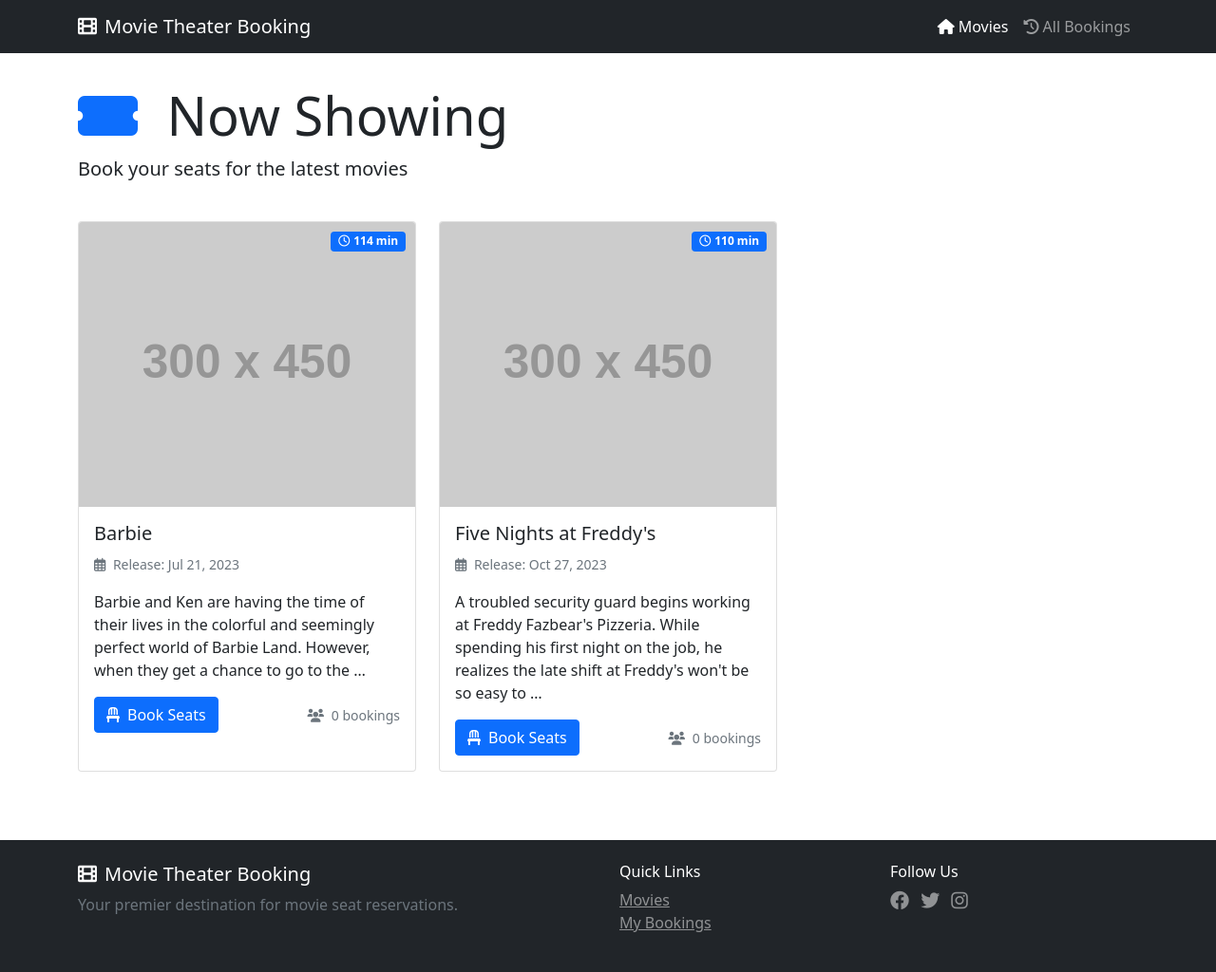
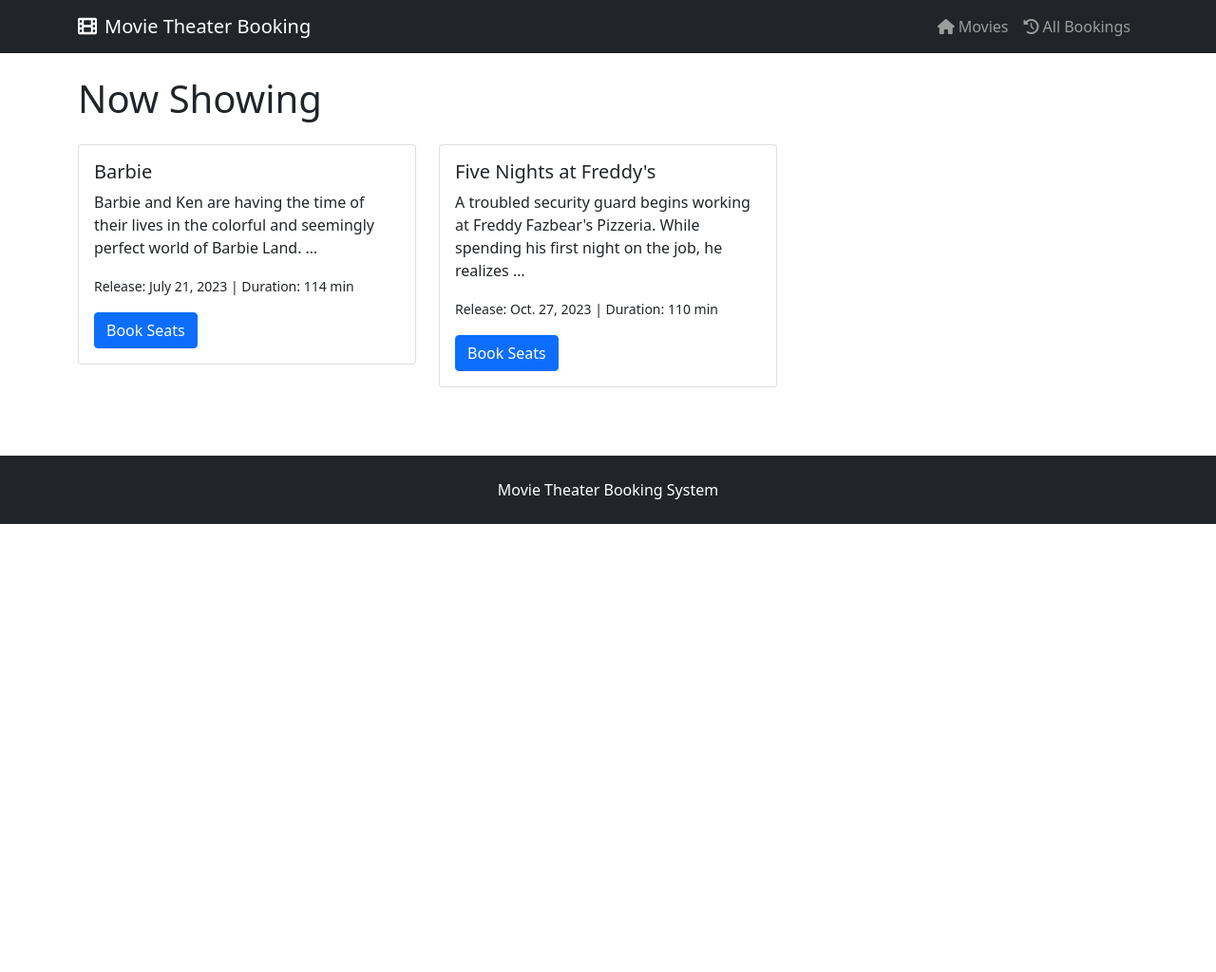
Before and after one commit to TaraR15/cs4300, a Django app: page / in a window 1280 px wide. Shown: the whole page at 95% size. After the commit the page ends 552 px from the top, so only its background shows below. Run offline with Django 4.2, Linux system fonts and the light colour scheme; data comes from the database, SQL or seed files in the repository; grey boxes labelled with a size stand in for pictures from a placeholder-image service; data that the repository does not hold is empty; some libraries are stand-ins or nearby versions.

Commit message:
Made templates more basic and buttons now work

```diff
--- a/homework2/movie_theater_booking/bookings/templates/bookings/base.html
+++ b/homework2/movie_theater_booking/bookings/templates/bookings/base.html
@@ -3,36 +3,13 @@
 <head>
     <meta charset="UTF-8">
     <meta name="viewport" content="width=device-width, initial-scale=1.0">
-    <title>Movie Theater Booking</title>
+    <title>{% block title %}Movie Theater Booking{% endblock %}</title>
     <!-- Bootstrap CSS -->
     <link href="https://cdn.jsdelivr.net/npm/bootstrap@5.1.3/dist/css/bootstrap.min.css" rel="stylesheet">
-    <!-- Font Awesome for icons -->
+    <!-- Font Awesome -->
     <link rel="stylesheet" href="https://cdnjs.cloudflare.com/ajax/libs/font-awesome/6.0.0/css/all.min.css">
-    <style>
-        .movie-card {
-            transition: transform 0.3s;
-            height: 100%;
-        }
-        .movie-card:hover {
-            transform: translateY(-5px);
-            box-shadow: 0 4px 15px rgba(0,0,0,0.2);
-        }
-        .navbar {
-            margin-bottom: 2rem;
-        }
-        .duration-badge {
-            position: absolute;
-            top: 10px;
-            right: 10px;
-        }
-        .card-img-top {
-            height: 300px;
-            object-fit: cover;
-        }
-    </style>
 </head>
 <body>
-    <!-- Navigation Bar -->
     <!-- Navigation Bar -->
     <nav class="navbar navbar-expand-lg navbar-dark bg-dark">
         <div class="container">
@@ -45,7 +22,7 @@
             <div class="collapse navbar-collapse" id="navbarNav">
                 <ul class="navbar-nav ms-auto">
                     <li class="nav-item">
-                    <a class="nav-link active" href="{% url 'movie_list' %}">
+                        <a class="nav-link" href="{% url 'movie_list' %}">
                             <i class="fas fa-home me-1"></i>Movies
                         </a>
                     </li>
@@ -60,97 +37,20 @@
     </nav>
 
     <!-- Main Content -->
-    <div class="container">
-        <!-- Header -->
-        <div class="row mb-4">
-            <div class="col">
-                <h1 class="display-4">
-                    <i class="fas fa-ticket-alt me-3 text-primary"></i>
-                    Now Showing
-                </h1>
-                <p class="lead">Book your seats for the latest movies</p>
-            </div>
-        </div>
-
-        <!-- Movie Grid -->
-        <div class="row">
-            {% if movies %}
-                {% for movie in movies %}
-                <div class="col-md-4 mb-4">
-                    <div class="card movie-card">
-                        <!-- Movie Poster Placeholder -->
-                        <img src="https://placehold.co/300x450/2c3e50/white?text={{ movie.title|urlencode }}"
-                             class="card-img-top"
-                             alt="{{ movie.title }}">
-
-                        <!-- Duration Badge -->
-                        <span class="badge bg-primary duration-badge">
-                            <i class="far fa-clock me-1"></i>{{ movie.duration }} min
-                        </span>
-
-                        <div class="card-body">
-                            <h5 class="card-title">{{ movie.title }}</h5>
-                            <p class="card-text text-muted">
-                                <small>
-                                    <i class="far fa-calendar-alt me-1"></i>
-                                    Release: {{ movie.release_date|date:"M d, Y" }}
-                                </small>
-                            </p>
-                            <p class="card-text">{{ movie.description|truncatewords:30 }}</p>
-
-                            <div class="d-flex justify-content-between align-items-center">
-                                <a href="{% url 'seat_booking' movie.id %}" class="btn btn-primary">
-                                    <i class="fas fa-chair me-2"></i>Book Seats
-                                </a>
-                                <small class="text-muted">
-                                    <i class="fas fa-users me-1"></i>
-                                    {{ movie.bookings.count }} bookings
-                                </small>
-                            </div>
-                        </div>
-                    </div>
-                </div>
-                {% endfor %}
-            {% else %}
-                <div class="col-12">
-                    <div class="alert alert-info text-center py-5">
-                        <i class="fas fa-info-circle fa-3x mb-3"></i>
-                        <h4>No Movies Available</h4>
-                        <p>Check back later for new releases!</p>
-                    </div>
-                </div>
-            {% endif %}
-        </div>
+    <div class="container mt-4">
+        {% block content %}
+        <!-- Page specific content goes here -->
+        {% endblock %}
     </div>
 
     <!-- Footer -->
     <footer class="bg-dark text-white mt-5 py-4">
-        <div class="container">
-            <div class="row">
-                <div class="col-md-6">
-                    <h5><i class="fas fa-film me-2"></i>Movie Theater Booking</h5>
-                    <p class="text-muted">Your premier destination for movie seat reservations.</p>
-                </div>
-                <div class="col-md-3">
-                    <h6>Quick Links</h6>
-                    <ul class="list-unstyled">
-                        <li><a href="{% url 'movie_list' %}" class="text-white-50">Movies</a></li>
-                        <li><a href="{% url 'booking_history' %}" class="text-white-50">My Bookings</a></li>
-                    </ul>
-                </div>
-                <div class="col-md-3">
-                    <h6>Follow Us</h6>
-                    <div class="social-links">
-                        <a href="#" class="text-white-50 me-2"><i class="fab fa-facebook fa-lg"></i></a>
-                        <a href="#" class="text-white-50 me-2"><i class="fab fa-twitter fa-lg"></i></a>
-                        <a href="#" class="text-white-50 me-2"><i class="fab fa-instagram fa-lg"></i></a>
-                    </div>
-                </div>
-            </div>
+        <div class="container text-center">
+            <p class="mb-0">Movie Theater Booking System</p>
         </div>
     </footer>
 
-    <!-- Bootstrap JS Bundle -->
+    <!-- Bootstrap JS -->
     <script src="https://cdn.jsdelivr.net/npm/bootstrap@5.1.3/dist/js/bootstrap.bundle.min.js"></script>
 </body>
 </html>
--- a/homework2/movie_theater_booking/bookings/templates/bookings/movie_list.html
+++ b/homework2/movie_theater_booking/bookings/templates/bookings/movie_list.html
@@ -3,52 +3,25 @@
 {% block title %}Movie List{% endblock %}
 
 {% block content %}
+<h1 class="mb-4">Now Showing</h1>
 <div class="row">
-    {% if movies %}
     {% for movie in movies %}
     <div class="col-md-4 mb-4">
-            <div class="card movie-card">
-                <!-- Movie Poster Placeholder -->
-                <img src="https://placehold.co/300x450/2c3e50/white?text={{ movie.title|urlencode }}"
-                     class="card-img-top"
-                     alt="{{ movie.title }}">
-
-                <!-- Duration Badge -->
-                <span class="badge bg-primary duration-badge">
-                    <i class="far fa-clock me-1"></i>{{ movie.duration }} min
-                </span>
-
+        <div class="card">
             <div class="card-body">
                 <h5 class="card-title">{{ movie.title }}</h5>
-                    <p class="card-text text-muted">
-                        <small>
-                            <i class="far fa-calendar-alt me-1"></i>
-                            Release: {{ movie.release_date|date:"M d, Y" }}
-                        </small>
-                    </p>
-                    <p class="card-text">{{ movie.description|truncatewords:30 }}</p>
-
-                    <div class="d-flex justify-content-between align-items-center">
+                <p class="card-text">{{ movie.description|truncatewords:20 }}</p>
+                <p><small>Release: {{ movie.release_date }} | Duration: {{ movie.duration }} min</small></p>
                 <a href="{% url 'seat_booking' movie.id %}" class="btn btn-primary">
-                            <i class="fas fa-chair me-2"></i>Book Seats
+                    Book Seats
                 </a>
-                        <small class="text-muted">
-                            <i class="fas fa-users me-1"></i>
-                            {{ movie.bookings.count }} bookings
-                        </small>
             </div>
         </div>
     </div>
+    {% empty %}
+    <div class="col-12">
+        <div class="alert alert-info">No movies available.</div>
     </div>
     {% endfor %}
-    {% else %}
-        <div class="col-12">
-            <div class="alert alert-info text-center py-5">
-                <i class="fas fa-info-circle fa-3x mb-3"></i>
-                <h4>No Movies Available</h4>
-                <p>Check back later for new releases!</p>
-            </div>
-        </div>
-    {% endif %}
 </div>
 {% endblock %}
```
Also changed, not shown: homework2/movie_theater_booking/bookings/templates/bookings/seat_booking.html (+7 -12 lines). Lines whose indentation alone changed are shown as unchanged.
